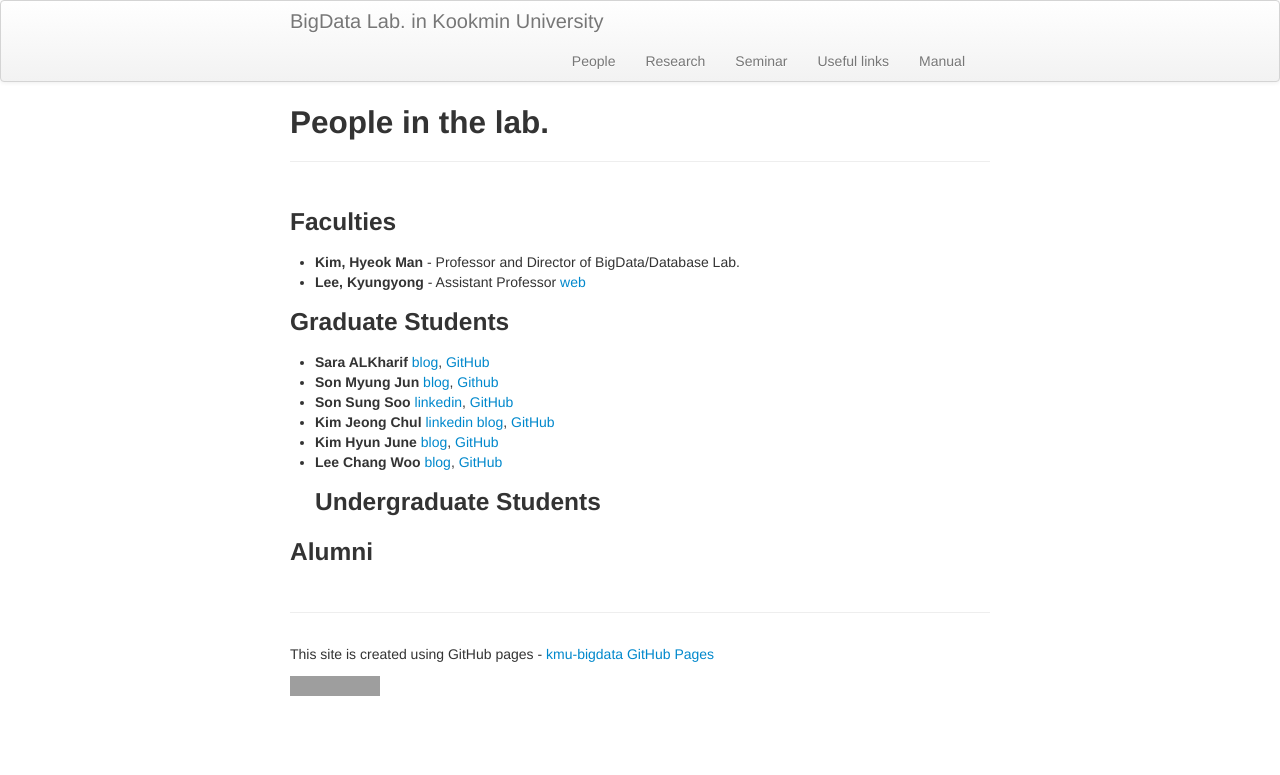
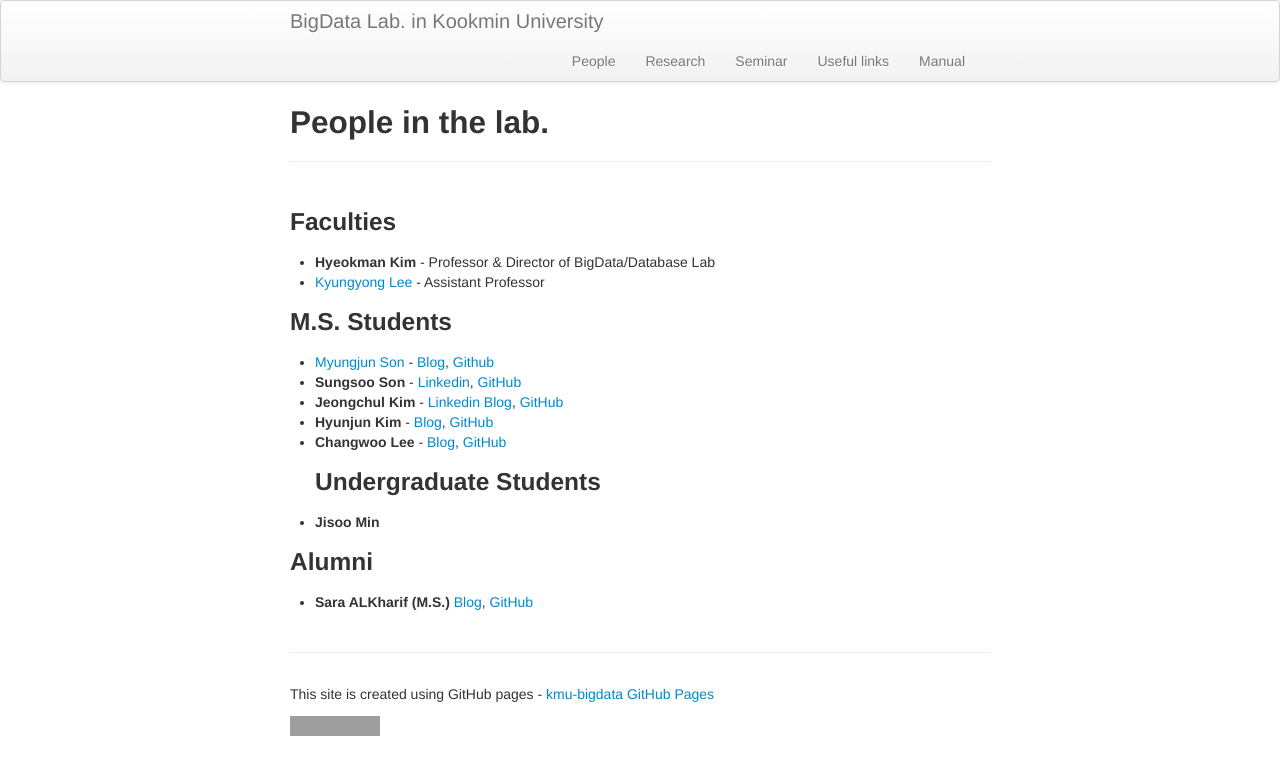
Before and after one commit to ddps-lab/kmu-bigdata.github.io, a Jekyll site: the page built from people/index.md, in a window 1280 px wide. Shown: the top 775 px of the page. Built offline with Jekyll 4.4.1, drawn with Linux system fonts in a browser that asks for light colours; grey boxes are pictures that could not be loaded.

Commit message:
update people section

```diff
--- a/people/index.md
+++ b/people/index.md
@@ -6,16 +6,18 @@ description: who are in Lab.
 ---
 ### Faculties
 
-* **Kim, Hyeok Man** - Professor and Director of BigData/Database Lab.
-* **Lee, Kyungyong** - Assistant Professor [web](http://leeky.me)
+* **Hyeokman Kim** - Professor & Director of BigData/Database Lab
+* [Kyungyong Lee](http://leeky.me) - Assistant Professor
 
-### Graduate Students
-* **Sara ALKharif** [blog](https://saraml.com/), [GitHub](https://github.com/sarah-Abdulaziz)
-* **Son Myung Jun** [blog](http://mjson.tistory.com/), [Github](https://github.com/mjaysonnn)
-* **Son Sung Soo** [linkedin](https://www.linkedin.com/in/sungsoo-son-ba8ba9122/), [GitHub](https://github.com/sun    gsu7437)
-* **Kim Jeong Chul** [linkedin](https://www.linkedin.com/in/kimjungchul/) [blog](http://jeongchul.tistory.com/), [GitHub](https://github.com/KimJungChul)
-* **Kim Hyun June** [blog](https://m.blog.naver.com/PostList.nhn?blogId=4u_olion), [GitHub](https://github.com/oryondark/-)
-* **Lee Chang Woo** [blog](http://eyeballs.tistory.com), [GitHub](https://github.com/eyeballss)
+### M.S. Students
+* [Myungjun Son](https://goo.gl/HVvKGB) - [Blog](http://mjson.tistory.com/), [Github](https://github.com/mjaysonnn)
+* **Sungsoo Son** - [Linkedin](https://www.linkedin.com/in/sungsoo-son-ba8ba9122/), [GitHub](https://github.com/sun    gsu7437)
+* **Jeongchul Kim** - [Linkedin](https://www.linkedin.com/in/kimjungchul/) [Blog](http://jeongchul.tistory.com/), [GitHub](https://github.com/KimJungChul)
+* **Hyunjun Kim** - [Blog](https://m.blog.naver.com/PostList.nhn?blogId=4u_olion), [GitHub](https://github.com/oryondark/-)
+* **Changwoo Lee** - [Blog](http://eyeballs.tistory.com), [GitHub](https://github.com/eyeballss)
 ### Undergraduate Students
 
+* **Jisoo Min**
+
 ### Alumni
+* **Sara ALKharif (M.S.)** [Blog](https://saraml.com/), [GitHub](https://github.com/sarah-Abdulaziz)
```
